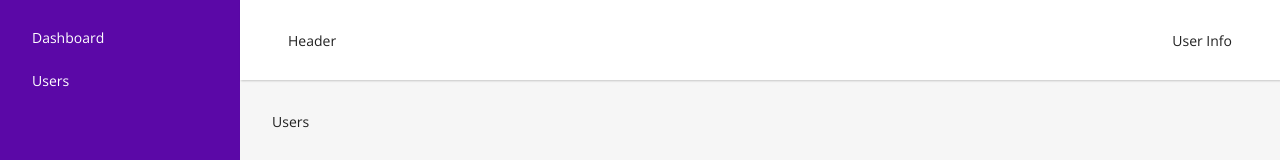
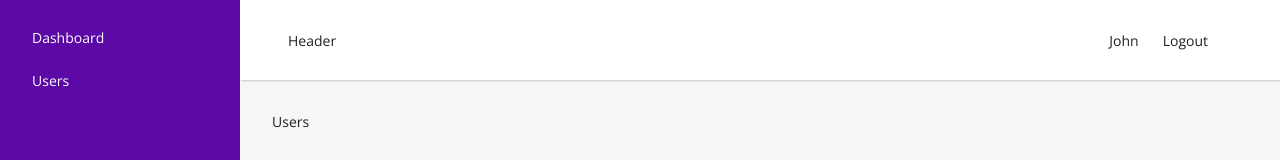
Before and after one commit to GabrielPenke292/laravel-react-full-stack, a React (Vite) app in the folder react/: page /users in a window 1280 px wide. Shown: the top 160 px of the page. Built offline with nearby package versions, Linux system fonts and the light colour scheme; sample sign-in values are in the browser's storage.

Commit message:
feat: recuperando dados do usuario logado no layout principal

```diff
--- a/react/src/components/DefaultLayout.jsx
+++ b/react/src/components/DefaultLayout.jsx
@@ -9,6 +9,10 @@ const DefaultLayout = () => {
         return <Navigate to="/login" />;
     }
 
+    const onLogout = (e) => {
+        e.preventDefault();
+    };
+
     return (
         <div id="defaultLayout">
             <aside>
@@ -18,7 +22,12 @@ const DefaultLayout = () => {
             <div className="content">
                 <header>
                     <div>Header</div>
-                    <div>User Info</div>
+                    <div>
+                        {user.name}
+                        <a href="#" className="btn-logout" onClick={onLogout}>
+                            Logout
+                        </a>
+                    </div>
                 </header>
                 <main>
                     <Outlet />
--- a/react/src/contexts/ContextProvider.jsx
+++ b/react/src/contexts/ContextProvider.jsx
@@ -8,7 +8,9 @@ const StateContext = createContext({
 });
 
 export const ContextProvider = ({ children }) => {
-    const [user, setUser] = useState({});
+    const [user, setUser] = useState({
+        name: "John",
+    });
     const [token, _setToken] = useState(localStorage.getItem("ACCESS_TOKEN"));
 
     const setToken = (token) => {
```
